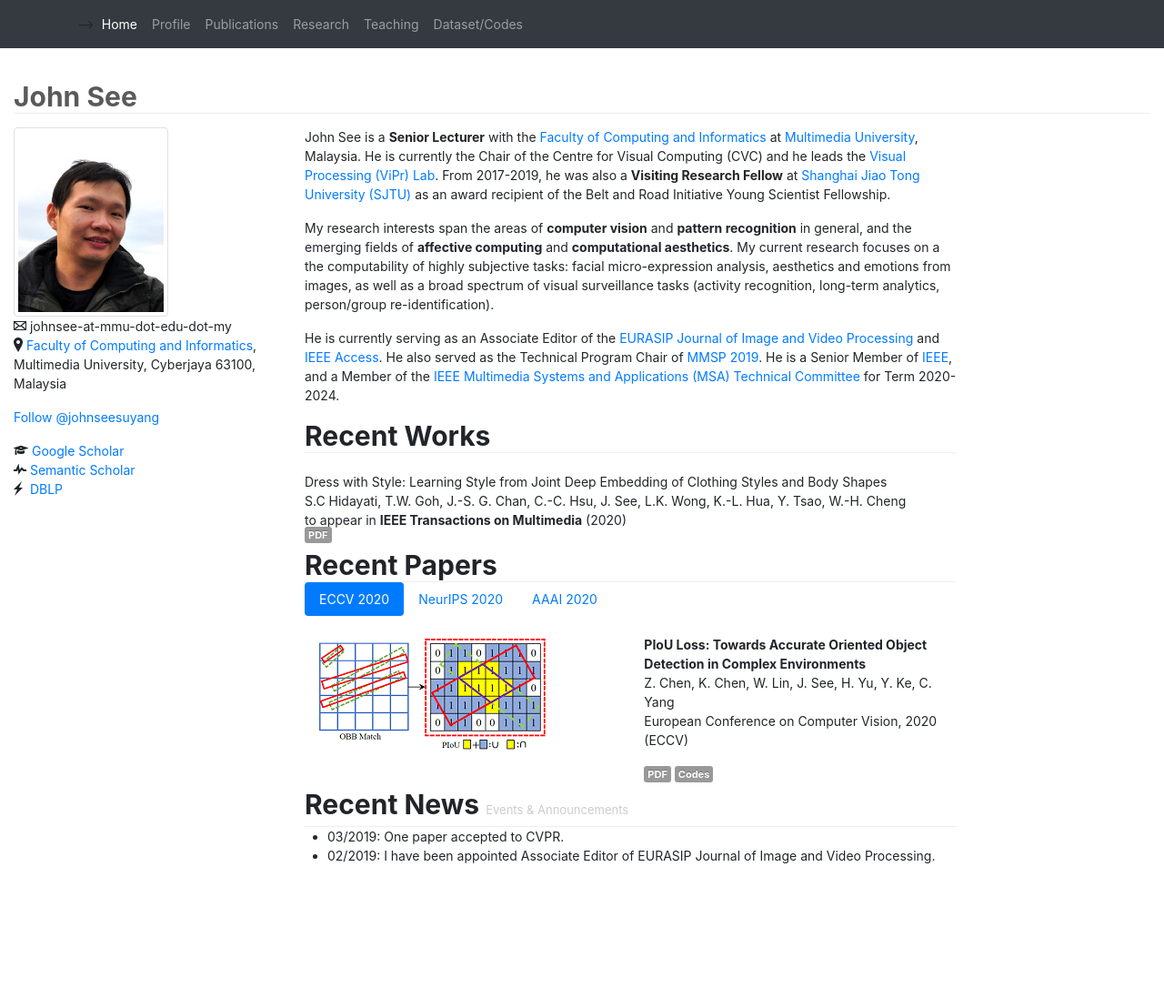
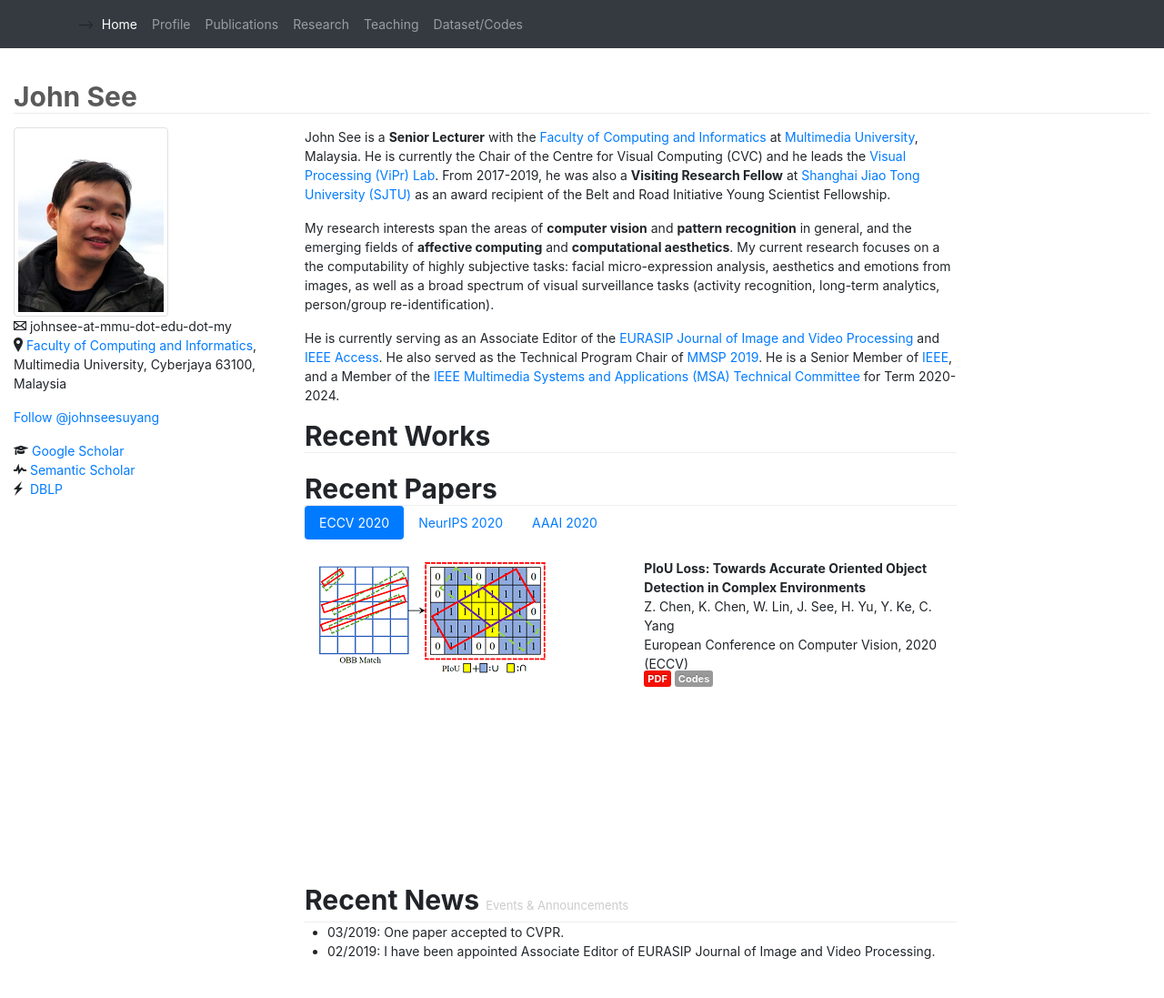
Before and after one commit to john-see/john-see.github.io, a Jekyll site: the page index.html, which Jekyll copies as it is, in a window 1280 px wide. Shown: the whole page at 91% size. Built offline with Jekyll 4.4.1, drawn with Linux system fonts in a browser that asks for light colours; comment, search, counter and statistics services are not loaded; before the commit the page ends 992 px from its top, so only the background shows below that.

Commit message:
page edit

```diff
--- a/css/js.css
+++ b/css/js.css
@@ -38,7 +38,7 @@
   margin-bottom: 5px;
 }
 
-.label_download {
+.label_download, .label_download_pdf {
   padding: 2px 4px;
   font-size: 11px;
   font-weight: bold;
@@ -52,3 +52,7 @@
   -moz-border-radius: 3px;
   border-radius: 3px;
 }
+
+.label_download_pdf {
+  background-color: #f40f02;
+}
--- a/index.html
+++ b/index.html
@@ -108,15 +108,7 @@
                     <div class="span3">
                         <img src="" width="360" alt="" />
                     </div>
-                    <div class="span9">
-                        <span class="title">Dress with Style: Learning Style from Joint Deep Embedding of Clothing Styles and Body Shapes</span>
-                        <br>
-                        <span class="details">
-                                S.C Hidayati, T.W. Goh, J.-S. G. Chan, C.-C. Hsu, J. See, L.K. Wong, K.-L. Hua, Y. Tsao, W.-H. Cheng<br>
-                                to appear in <strong>IEEE Transactions on Multimedia</strong> (2020)<br>
-                        </span>
-                        <a href="https://ieeexplore.ieee.org/abstract/document/9034172/"><span class="label_download">PDF</span></a>
-                    </div>
+
                 </div>
             </div>
 
@@ -131,7 +123,7 @@
             </ul>
 
             <div class="tab-content" id="pills-tabContent">
-                <div class="tab-pane fade show active" id="eccv" role="tabpanel" aria-labelledby="pills-home-tab">
+                <div class="tab-pane fade show active" id="eccv" role="tabpanel" aria-labelledby="pills-eccv-tab">
                 <br>
                     <div class="container-fluid">
                     <div class="row">
@@ -145,17 +137,39 @@
                             <span class="details">
                             Z. Chen, K. Chen, W. Lin, J. See, H. Yu, Y. Ke, C. Yang <br>
                             European Conference on Computer Vision, 2020 (ECCV)<br>
-                            </span><br>
-                            <a href="./papers/piou_eccv20.pdf"><span class="label_download">PDF</span></a>
+                            </span>
+                            <a href="./papers/piou_eccv20.pdf"><span class="label_download_pdf">PDF</span></a>
                             <a href="https://github.com/clobotics/piou"><span class="label_download">Codes</span></a>
                         </div>
                     </div>
                     </div>
                 </div>
 
+                <div class="tab-pane fade" id="neurips" role="tabpanel" aria-labelledby="pills-neurips-tab">DEF</div>
+                <div class="tab-pane fade" id="aaai" role="tabpanel" aria-labelledby="pills-aaai-tab">XYZ</div>
+                <div class="tab-panel fade" id="journals" role="tabpanel" aria-labelledby="pills-journals-tab">
 
-                <div class="tab-pane fade" id="neurips" role="tabpanel" aria-labelledby="pills-profile-tab">DEF</div>
-                <div class="tab-pane fade" id="aaai" role="tabpanel" aria-labelledby="pills-contact-tab">XYZ</div>
+                <br>
+                    <div class="container-fluid">
+                    <div class="row">
+                        <div class="col">
+                            <img src="./images/paperthumbs/piou.png" class="rounded float-left" width="" alt="">
+                        </div>
+                        <div class="col">
+                            <span class="title"><strong>Dress with Style: Learning Style from Joint Deep Embedding of Clothing Styles and Body Shapes
+                            </strong></span>
+                            <br>
+                            <span class="details">
+                            S.C Hidayati, T.W. Goh, J.-S. G. Chan, C.-C. Hsu, J. See, L.K. Wong, K.-L. Hua, Y. Tsao, W.-H. Cheng <br>
+                            IEEE Transactions on Multimedia, 2020<br>
+                            </span><br>
+                            <a href="https://ieeexplore.ieee.org/abstract/document/9034172/"><span class="label_download_pdf">PDF</span></a>
+                        </div>
+                    </div>
+                    </div>
+
+                </div>
+
             </div>
 
             <!-- News -->
```
